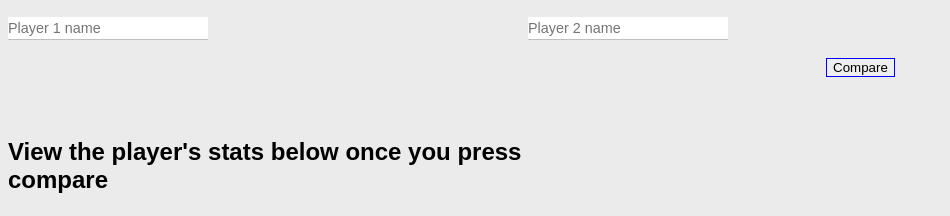
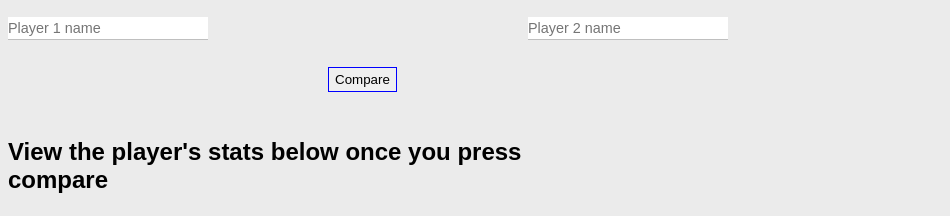
Before and after one commit to noobprojecttracker/NBA-Comparison-V2, a plain HTML site: page index.html in a window 1280 px wide. Shown: the part 92-308 px from the top of the page, without its empty margins (0-950 px from the left). Drawn offline with nearby package versions, Linux system fonts and the light colour scheme.

Commit message:
Update styles.css
Update 10-4

```diff
--- a/styles.css
+++ b/styles.css
@@ -3,7 +3,7 @@ body{
 }
 .container{
     display: grid;
-    grid-template-columns: 1fr 1fr 1fr 1fr;
+    grid-template-columns: 1fr 1fr 1fr;
     grid-template-rows: 1fr 1fr 1fr 2fr;
 }
 .first{
@@ -16,7 +16,10 @@ body{
 .second{
     grid-column: 1/1;
     grid-row: 2/2;
-    display: flexbox;
+}
+.third{
+    grid-column: 2/2;
+    grid-row: 2/2;
 }
 .align-list{
     width: 200px;
@@ -43,10 +46,6 @@ body{
     padding-bottom: 3px;
     padding-top: 3px;
 }
-.third{
-    grid-column: 2/2;
-    grid-row: 2/2;
-}
 .autocomplete-list{
     grid-column: 1/1;
     grid-row: 2/2;
@@ -63,11 +62,12 @@ body{
     text-align: left;
 }
 .fourth{
-    grid-column: 3/3;
+    grid-column: 2/2;
     grid-row: 2/2;
     display: flex;
-    align-items: center;
-    margin-left: 50px;
+    translate: -40%;
+    height: 25px;
+    margin-top: 50px;
 }
 .compare-button{
     border: 1px solid blue;
@@ -82,9 +82,10 @@ body{
 .sixth{
     grid-column: 1/2;
     grid-row: 4/4;
-    margin-right: 50px;
+    width: 500px;
 }
 .seventh{
-    grid-column: 2/5;
+    grid-column: 2/3;
     grid-row: 4/4;
+    width: 500px;
 }
```
